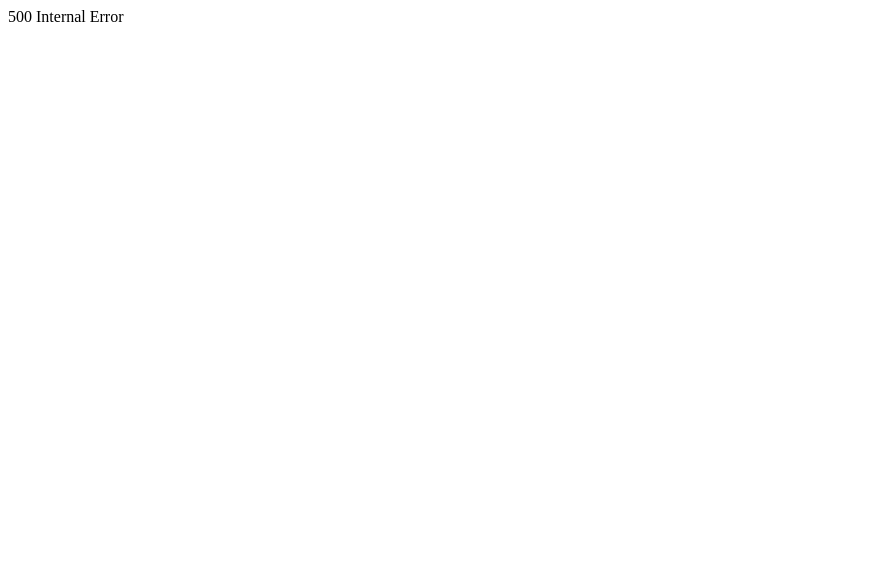
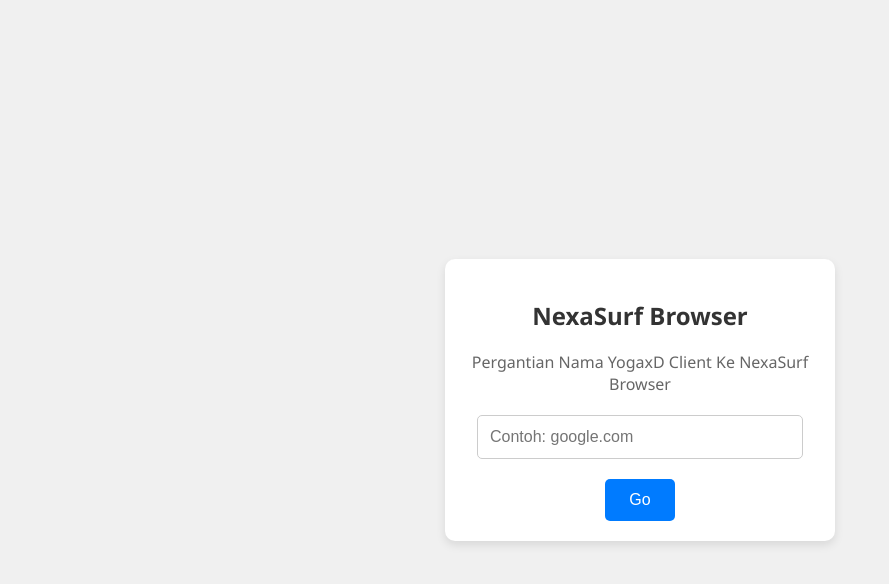
Before and after one commit to Yogauserganteng/yogaxdclient-browser, a plain HTML site: page index.html in a window 1280 px wide. Shown: the whole page, without its empty margins (0-889 px from the left). Drawn offline with Linux system fonts and the light colour scheme.

Commit message:
Update index.html

```diff
--- a/index.html
+++ b/index.html
@@ -1 +1,98 @@
-500 Internal Error
+<!DOCTYPE html>
+<html lang="en">
+<head>
+    <meta charset="UTF-8">
+    <meta name="viewport" content="width=device-width, initial-scale=1.0">
+    <title>NexaSurf Browser</title>
+    <style>
+        body {
+            font-family: 'Segoe UI', Tahoma, Geneva, Verdana, sans-serif;
+            margin: 0;
+            padding: 0;
+            display: flex;
+            justify-content: center;
+            align-items: center;
+            height: 100vh;
+            background-color: #f0f0f0;
+        }
+        .container {
+            text-align: center;
+            background-color: #fff;
+            border-radius: 10px;
+            padding: 20px;
+            box-shadow: 0px 4px 10px rgba(0, 0, 0, 0.1);
+            width: 350px;
+        }
+        h2 {
+            color: #333;
+        }
+        p {
+            color: #666;
+            margin-bottom: 20px;
+        }
+        input[type="text"] {
+            padding: 12px;
+            margin-bottom: 20px;
+            width: calc(100% - 24px);
+            border: 1px solid #ccc;
+            border-radius: 5px;
+            box-sizing: border-box;
+            font-size: 16px;
+            transition: border-color 0.3s ease;
+        }
+        input[type="text"]:focus {
+            outline: none;
+            border-color: #5b9dd9;
+        }
+        input[type="submit"] {
+            padding: 12px 24px;
+            border: none;
+            background-color: #007bff;
+            color: white;
+            border-radius: 5px;
+            cursor: pointer;
+            font-size: 16px;
+            transition: background-color 0.3s ease;
+        }
+        input[type="submit"]:hover {
+            background-color: #0056b3;
+        }
+    </style>
+</head>
+<body>
+    <div class="container">
+        <h2>NexaSurf Browser</h2>
+        <p>Pergantian Nama YogaxD Client Ke NexaSurf Browser</p>
+        <form action="#" method="get" id="form">
+            <input type="text" id="url" name="url" placeholder="Contoh: google.com"><br>
+            <input type="submit" value="Go">
+        </form>
+    </div>
+
+    <script>
+        var customLinks = {
+            "pw": "https://htmlpreview.github.io/?https://github.com/Yogauserganteng/yogaxdclient-browser/blob/main/pw.html",
+        };
+
+        document.getElementById("form").addEventListener("submit", function(event) {
+            event.preventDefault();
+            var input = document.getElementById("url").value.trim();
+            var url;
+
+            if (customLinks.hasOwnProperty(input.toLowerCase())) {
+                url = customLinks[input.toLowerCase()];
+            } else {
+                if (!input.includes(".") && !input.startsWith("http://") && !input.startsWith("https://")) {
+                    url = "https://www.google.com/search?q=" + encodeURIComponent(input);
+                } else if (!input.startsWith("http://") && !input.startsWith("https://")) {
+                    url = "https://" + input;
+                } else {
+                    url = input;
+                }
+            }
+
+            window.location.href = url;
+        });
+    </script>
+</body>
+</html>
```
